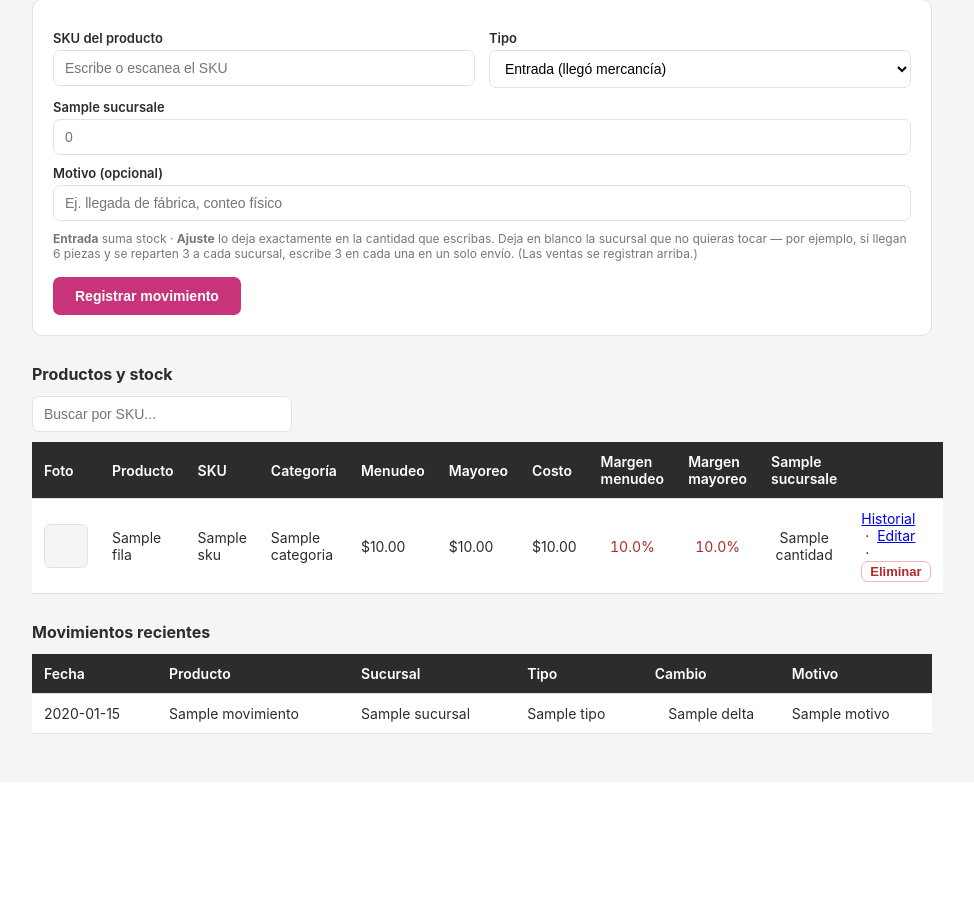
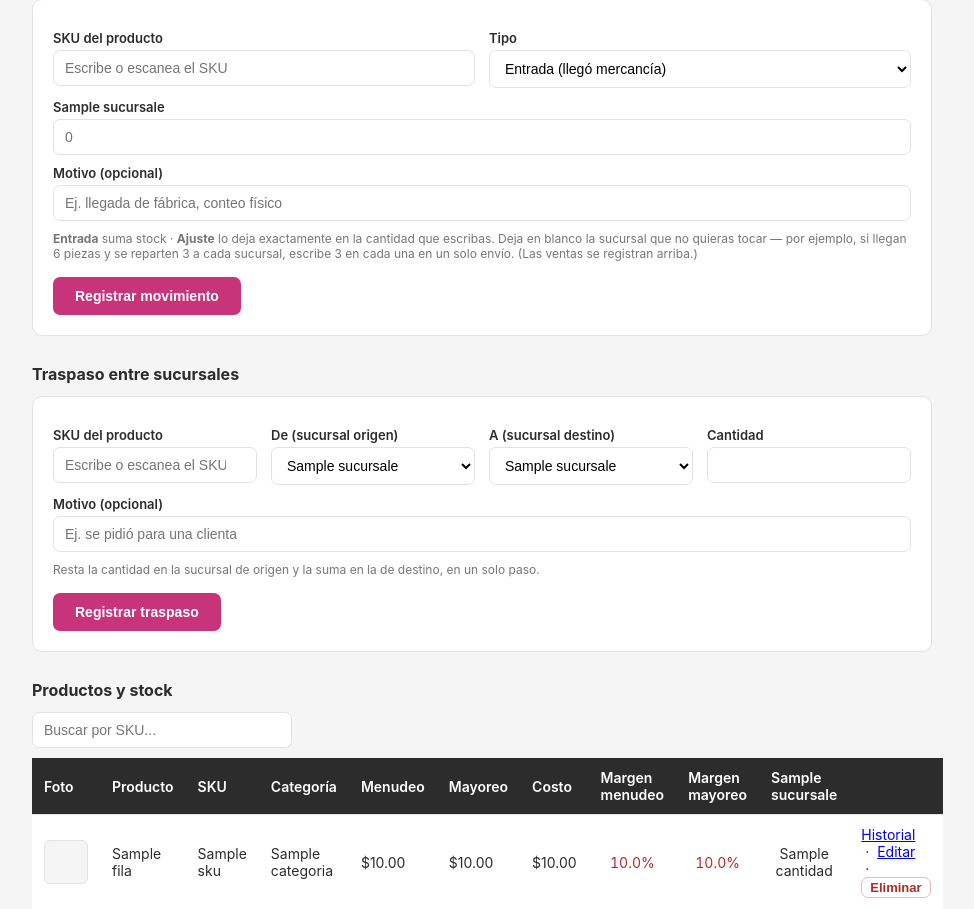
Before and after one commit to yuvalbaryosefp-alt/isha-wear-pos, a FastAPI app: template templates/index.html in a window 1280 px wide. Shown: the part 807-1716 px from the top of the page, without its empty margins (158-1132 px from the left). Before the commit the page ends 1541 px from the top, so only its background shows below. Run offline with FastAPI, Linux system fonts and the light colour scheme; the template is opened without the code that fills it: most values are stand-ins (such as "Sample title", 1, 10 or a date in 2020).

Commit message:
Agrega traspaso de stock entre sucursales en una sola operación
Antes mover una prenda de una sucursal a otra requería un ajuste y una
entrada por separado, con riesgo de desincronizarse. El nuevo formulario
"Traspaso entre sucursales" resta en origen y suma en destino de forma
atómica, usando el tipo 'traspaso' ya contemplado en el esquema, con
2 movimientos enlazados (uno por sucursal) para trazabilidad completa.

```diff
--- a/app/main.py
+++ b/app/main.py
@@ -292,6 +292,86 @@ def registrar_movimiento(
                 "INSERT INTO movimientos (producto_id, sucursal_id, tipo, delta, motivo) "
                 "VALUES (:p, :s, :tipo, :delta, :motivo)"
             ), {"p": producto_id, "s": sid, "tipo": tipo, "delta": delta, "motivo": motivo})
+
+    return RedirectResponse("/", status_code=303)
+
+
+@app.post("/movimientos/traspaso")
+def registrar_traspaso(
+    producto_id: int = Form(...),
+    sucursal_origen_id: int = Form(...),
+    sucursal_destino_id: int = Form(...),
+    cantidad: str = Form(...),
+    motivo: str = Form(""),
+):
+    """Mueve piezas de una sucursal a otra en una sola operación atómica (resta
+    en origen + suma en destino), en vez de hacer un ajuste y una entrada por
+    separado y arriesgarse a que queden desincronizados.
+    """
+    motivo_usuario = motivo.strip()
+
+    if sucursal_origen_id == sucursal_destino_id:
+        return RedirectResponse("/?error=La sucursal de origen y destino deben ser distintas.", status_code=303)
+
+    try:
+        cantidad_num = int(cantidad.strip())
+    except ValueError:
+        return RedirectResponse("/?error=La cantidad debe ser un número entero.", status_code=303)
+    if cantidad_num <= 0:
+        return RedirectResponse("/?error=La cantidad debe ser mayor a 0.", status_code=303)
+
+    with engine.begin() as conn:
+        nombres = conn.execute(text(
+            "SELECT id, nombre FROM sucursales WHERE id IN (:o, :d)"
+        ), {"o": sucursal_origen_id, "d": sucursal_destino_id}).mappings().all()
+        nombre_por_id = {n["id"]: n["nombre"] for n in nombres}
+        if sucursal_origen_id not in nombre_por_id or sucursal_destino_id not in nombre_por_id:
+            return RedirectResponse("/?error=Sucursal inválida.", status_code=303)
+
+        actual_origen = conn.execute(text(
+            "SELECT cantidad FROM stock WHERE producto_id = :p AND sucursal_id = :s"
+        ), {"p": producto_id, "s": sucursal_origen_id}).scalar()
+        actual_origen = actual_origen if actual_origen is not None else 0
+
+        if cantidad_num > actual_origen:
+            return RedirectResponse(
+                f"/?error=No hay suficiente stock en {nombre_por_id[sucursal_origen_id]} "
+                f"(hay {actual_origen}, se pidieron {cantidad_num}).",
+                status_code=303,
+            )
+
+        actual_destino = conn.execute(text(
+            "SELECT cantidad FROM stock WHERE producto_id = :p AND sucursal_id = :s"
+        ), {"p": producto_id, "s": sucursal_destino_id}).scalar()
+        actual_destino = actual_destino if actual_destino is not None else 0
+
+        # Resta en origen.
+        conn.execute(text(
+            "INSERT INTO stock (producto_id, sucursal_id, cantidad) VALUES (:p, :s, :c) "
+            "ON CONFLICT (producto_id, sucursal_id) DO UPDATE SET cantidad = :c, actualizado_en = NOW()"
+        ), {"p": producto_id, "s": sucursal_origen_id, "c": actual_origen - cantidad_num})
+
+        # Suma en destino.
+        conn.execute(text(
+            "INSERT INTO stock (producto_id, sucursal_id, cantidad) VALUES (:p, :s, :c) "
+            "ON CONFLICT (producto_id, sucursal_id) DO UPDATE SET cantidad = :c, actualizado_en = NOW()"
+        ), {"p": producto_id, "s": sucursal_destino_id, "c": actual_destino + cantidad_num})
+
+        motivo_origen = f"Traspaso a {nombre_por_id[sucursal_destino_id]}"
+        motivo_destino = f"Traspaso desde {nombre_por_id[sucursal_origen_id]}"
+        if motivo_usuario:
+            motivo_origen += f" ({motivo_usuario})"
+            motivo_destino += f" ({motivo_usuario})"
+
+        conn.execute(text(
+            "INSERT INTO movimientos (producto_id, sucursal_id, tipo, delta, motivo) "
+            "VALUES (:p, :s, 'traspaso', :delta, :motivo)"
+        ), {"p": producto_id, "s": sucursal_origen_id, "delta": -cantidad_num, "motivo": motivo_origen})
+
+        conn.execute(text(
+            "INSERT INTO movimientos (producto_id, sucursal_id, tipo, delta, motivo) "
+            "VALUES (:p, :s, 'traspaso', :delta, :motivo)"
+        ), {"p": producto_id, "s": sucursal_destino_id, "delta": cantidad_num, "motivo": motivo_destino})
 
     return RedirectResponse("/", status_code=303)
 
--- a/templates/index.html
+++ b/templates/index.html
@@ -172,6 +172,51 @@
       </form>
     </div>
 
+    <h2>Traspaso entre sucursales</h2>
+    <div class="tarjeta">
+      <form method="post" action="/movimientos/traspaso" id="form-traspaso">
+        <div class="fila-form">
+          <div>
+            <label for="tras_sku">SKU del producto</label>
+            <input type="text" id="tras_sku" list="datalist-productos" autocomplete="off" placeholder="Escribe o escanea el SKU">
+            <div id="tras_sku_error" style="color:#B02A2A; font-size:12px; margin-top:3px"></div>
+            <input type="hidden" id="tras_producto_id" name="producto_id">
+            <img id="tras_foto" alt="" style="display:none; width:56px; height:56px; object-fit:cover; border-radius:6px; margin-top:6px; border:1px solid var(--borde)" onerror="this.style.display='none'">
+          </div>
+          <div>
+            <label for="tras_origen">De (sucursal origen)</label>
+            <select id="tras_origen" name="sucursal_origen_id" required>
+              {% for s in sucursales %}
+                <option value="{{ s.id }}">{{ s.nombre }}</option>
+              {% endfor %}
+            </select>
+          </div>
+          <div>
+            <label for="tras_destino">A (sucursal destino)</label>
+            <select id="tras_destino" name="sucursal_destino_id" required>
+              {% for s in sucursales %}
+                <option value="{{ s.id }}" {{ "selected" if loop.index0 == 1 else "" }}>{{ s.nombre }}</option>
+              {% endfor %}
+            </select>
+          </div>
+          <div>
+            <label for="tras_cantidad">Cantidad</label>
+            <input type="number" id="tras_cantidad" name="cantidad" min="1" required>
+          </div>
+        </div>
+        <div class="fila-form">
+          <div>
+            <label for="tras_motivo">Motivo (opcional)</label>
+            <input type="text" id="tras_motivo" name="motivo" placeholder="Ej. se pidió para una clienta">
+          </div>
+        </div>
+        <p style="font-size:12px; color:#777; margin:10px 0 0" id="tras_ayuda">
+          Resta la cantidad en la sucursal de origen y la suma en la de destino, en un solo paso.
+        </p>
+        <button type="submit">Registrar traspaso</button>
+      </form>
+    </div>
+
     <datalist id="datalist-productos">
       {% for p in productos %}
         <option value="{{ p.sku }}">{{ p.titulo }}</option>
@@ -229,6 +274,7 @@
       }
 
       conectarBusquedaSku('mov_sku', 'mov_producto_id', 'mov_sku_error', 'mov_foto');
+      conectarBusquedaSku('tras_sku', 'tras_producto_id', 'tras_sku_error', 'tras_foto');
 
       // No dejar enviar el formulario si el SKU no corresponde a un producto real,
       // ni si no se escribió cantidad en ninguna sucursal.
@@ -245,6 +291,19 @@
         if (!hayCantidad) {
           e.preventDefault();
           document.getElementById('mov_sku_error').textContent = 'Escribe la cantidad de al menos una sucursal.';
+        }
+      });
+
+      // No dejar enviar el traspaso si el SKU no es válido o si origen y destino son iguales.
+      document.getElementById('form-traspaso').addEventListener('submit', function (e) {
+        if (!document.getElementById('tras_producto_id').value) {
+          e.preventDefault();
+          document.getElementById('tras_sku_error').textContent = 'Escribe un SKU válido antes de continuar.';
+          return;
+        }
+        if (document.getElementById('tras_origen').value === document.getElementById('tras_destino').value) {
+          e.preventDefault();
+          document.getElementById('tras_sku_error').textContent = 'Elige sucursales de origen y destino distintas.';
         }
       });
     </script>
```
